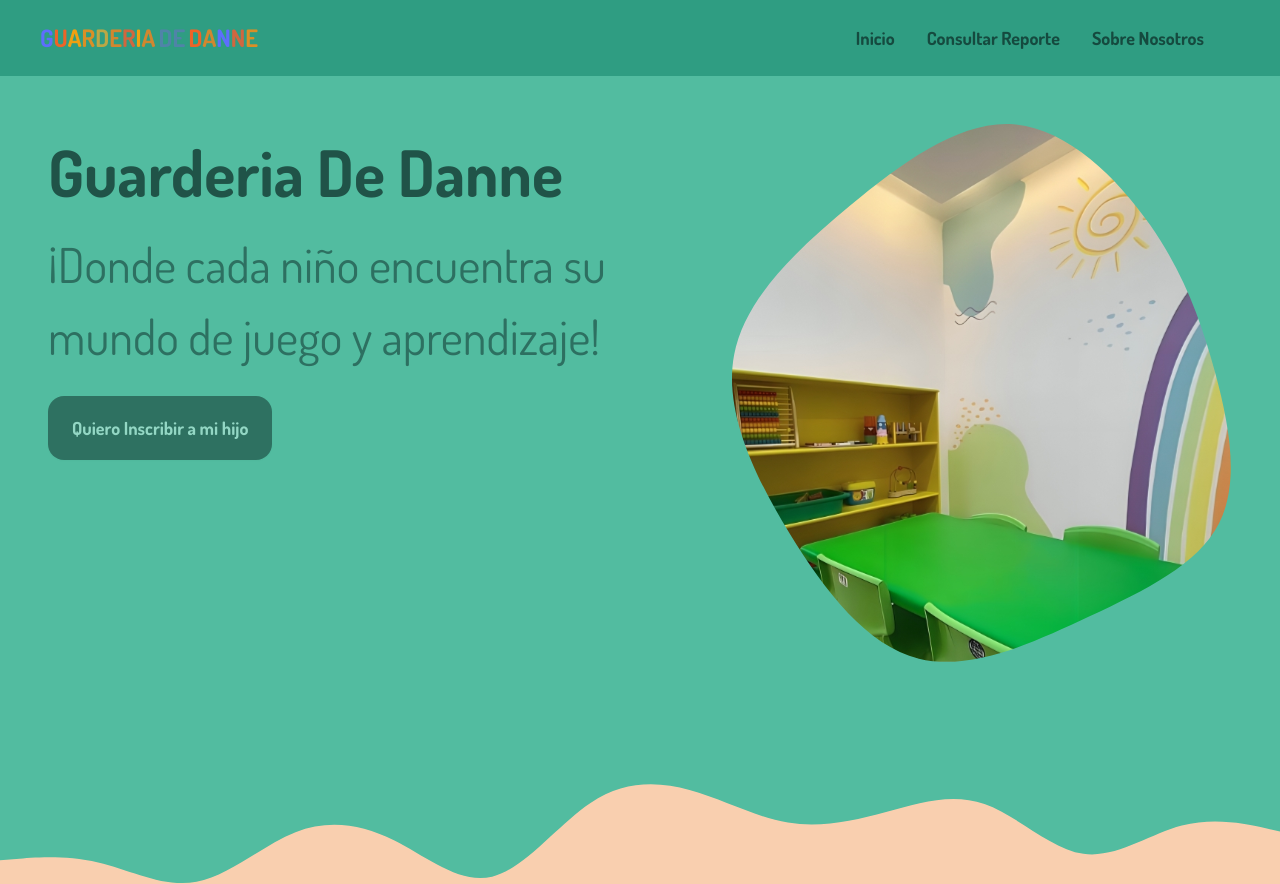
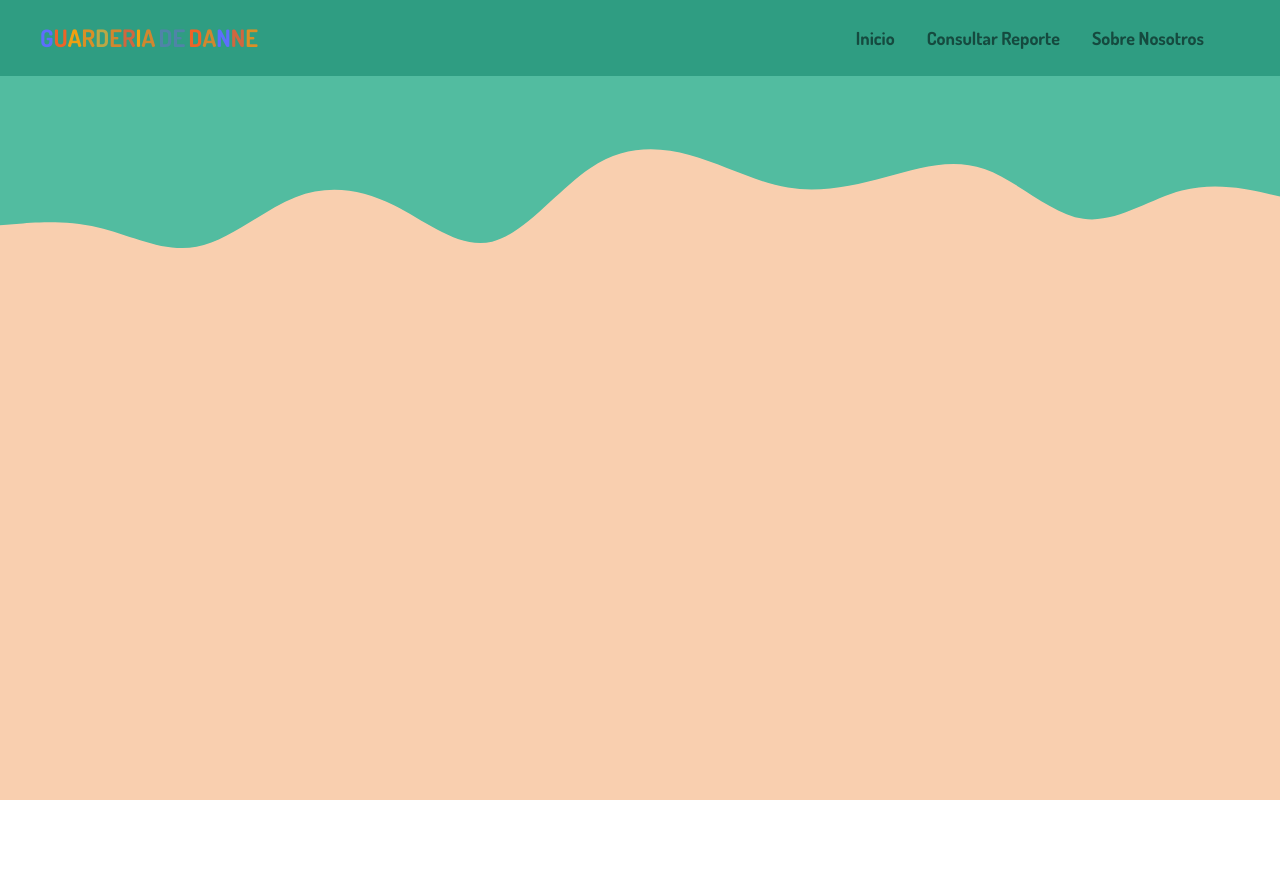
Before and after one commit to Sheansuke/guarderia-danne, a Next.js app in the folder frontend/: page / in a window 1280 px wide. After the commit the page ends 800 px from the top, so only its background shows below. Built offline with nearby package versions, Linux system fonts and the light colour scheme.

Commit message:
Update page.tsx

```diff
--- a/frontend/src/app/(public)/page.tsx
+++ b/frontend/src/app/(public)/page.tsx
@@ -28,7 +28,7 @@ export default async function Home() {
   return (
     <main>
       <section>
-        <HomeHero />
+        {/* <HomeHero /> */}
       </section>
 
       <section>
```
